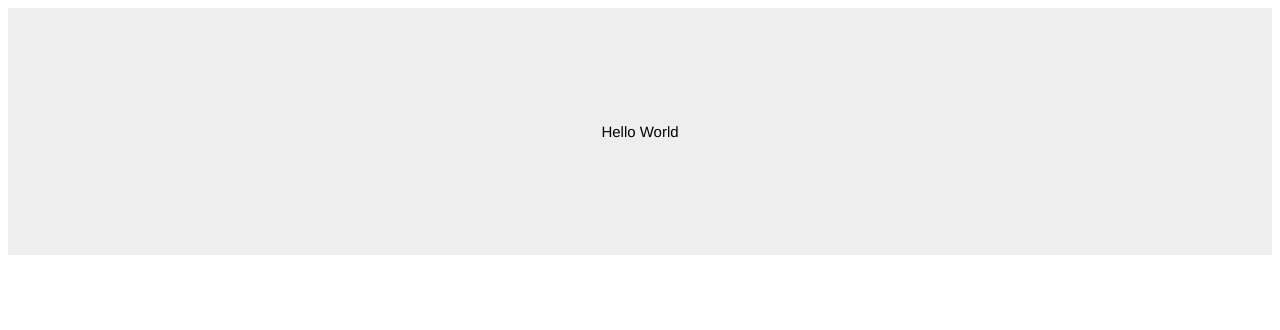
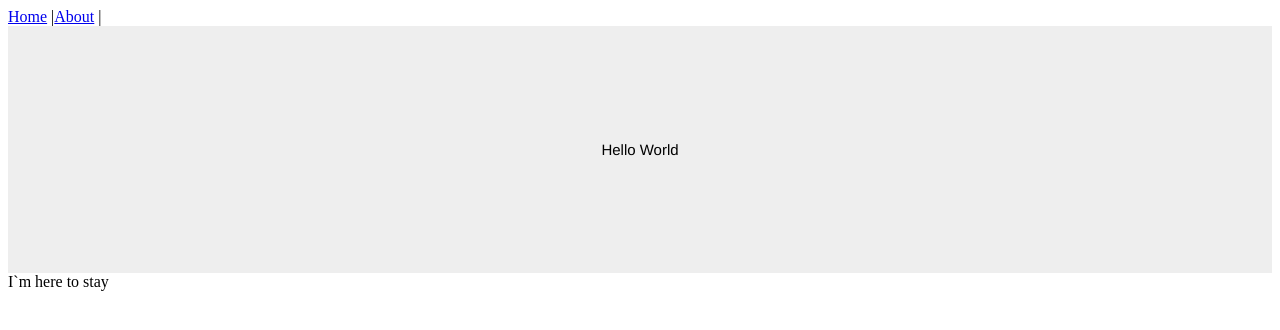
Before and after one commit to paschalidi/nextjs-boilerplate, a Next.js app: page / in a window 1280 px wide. Shown: the top 330 px of the page. Built offline with nearby package versions, Linux system fonts and the light colour scheme.

Commit message:
adds layout component to pages

```diff
--- a/pages/index.js
+++ b/pages/index.js
@@ -1,7 +1,13 @@
+/* eslint-disable react/react-in-jsx-scope */
+/* eslint-disable react/jsx-filename-extension */
+
+import Layout from '../components/Layout';
+
 export default () => (
-  <div className='hello'>
-    <p>Hello World</p>
-    <style jsx>{`
+  <Layout>
+    <div className="hello">
+      <p>Hello World</p>
+      <style jsx>{`
       .hello {
         font: 15px Helvetica, Arial, sans-serif;
         background: #eee;
@@ -13,5 +19,6 @@ export default () => (
         background: #ccc;
       }
     `}</style>
-  </div>
-)
+    </div>
+  </Layout>
+);
```
Also changed, not shown: pages/about.js (+9 -3 lines).
